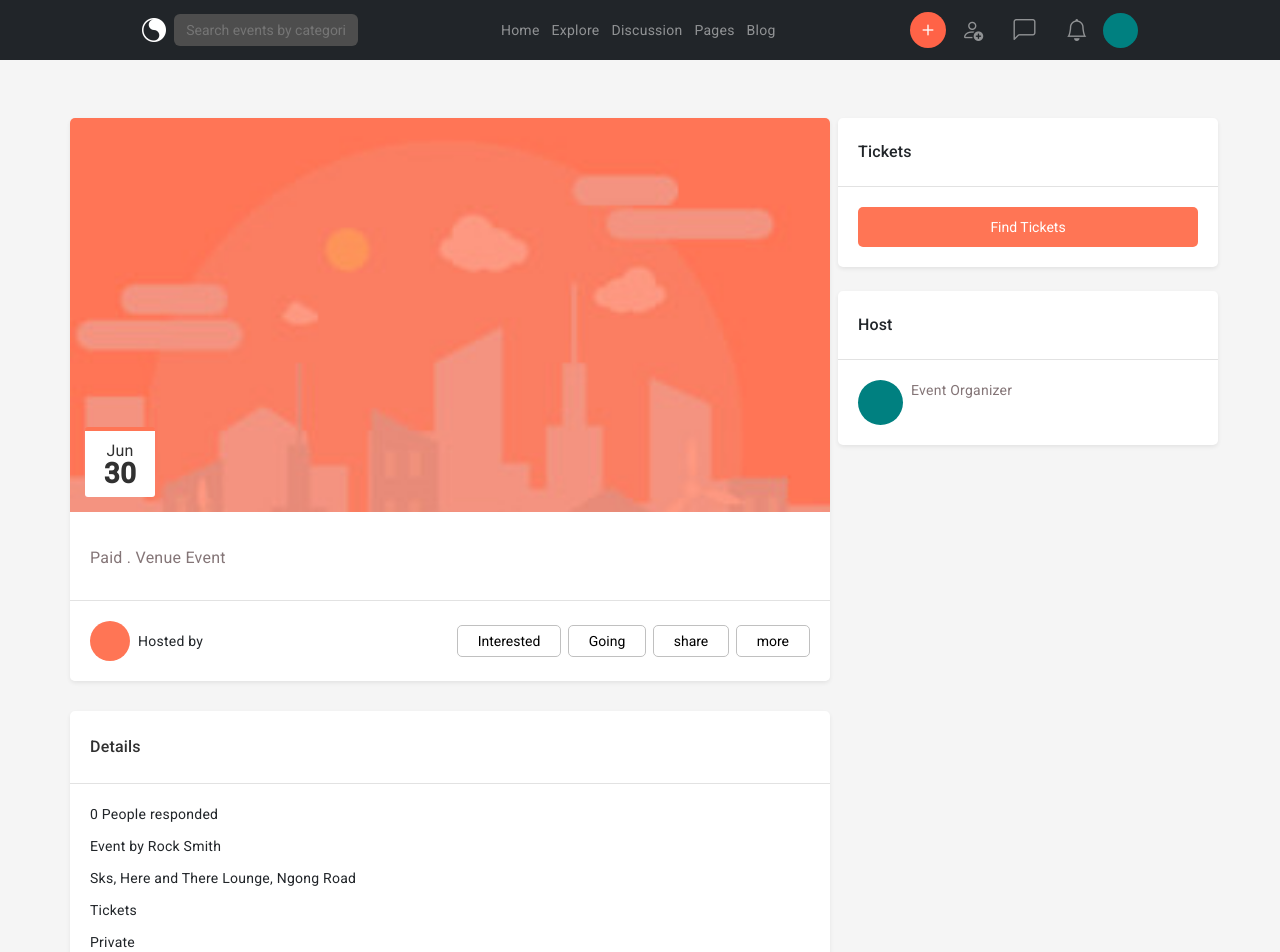
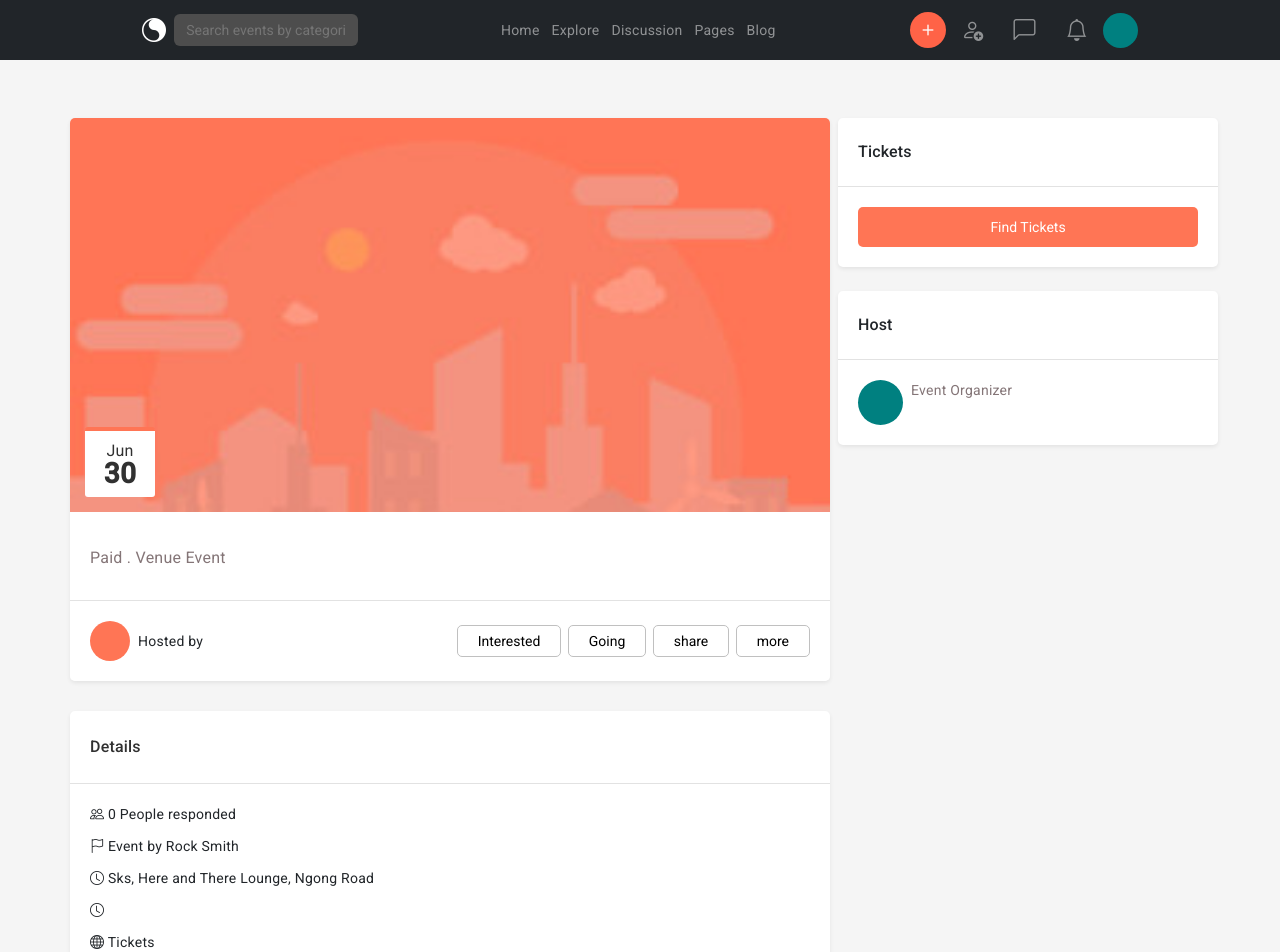
Before and after one commit to kennedybabu/events-angular, an Angular app: page /event/1 in a window 1280 px wide. Shown: the top 952 px of the page. Built offline with nearby package versions, Linux system fonts and the light colour scheme; no server answers.

Commit message:
feature: update the events list on event update

```diff
--- a/src/app/components/event/event.component.html
+++ b/src/app/components/event/event.component.html
@@ -11,8 +11,8 @@
         <p style="font-size: 14px;color: #847577;">Race Course</p>
         <p style="font-size: 14px;color: #847577;">{{ event?.likes_count + event?.attending_count }} Interested . {{ event?.attending_count }} Going</p>
         <div class="row gap-2 px-2">
-            <button class="col-7">
-                <i (click)="attendEvent()" [ngClass]=" event.liked ? 'liked' : '' " class="bi bi-star"></i> Interested
+            <button (click)="attendEvent()" class="col-7">
+                <i  [ngClass]=" event.liked ? 'liked' : '' " class="bi bi-star"></i> Interested
             </button>
             <button  style="max-width: max-content;" class="col-12">
                 <i class="bi bi-share"></i>
--- a/src/app/components/event/event.component.ts
+++ b/src/app/components/event/event.component.ts
@@ -1,4 +1,4 @@
-import { Component, Input } from '@angular/core';
+import { Component, EventEmitter, Input, Output } from '@angular/core';
 import { Router } from '@angular/router';
 import { AttendService } from 'src/app/services/event/attend.service';
 
@@ -10,6 +10,7 @@ import { AttendService } from 'src/app/services/event/attend.service';
 export class EventComponent {
 
   @Input() event!: any
+  @Output() eventUpdated = new EventEmitter<boolean>()
 
   constructor(private router:Router, private attendService:AttendService){}
 
@@ -19,7 +20,10 @@ export class EventComponent {
 
 
   attendEvent(){
-    this.attendService.attendEvent(this.event.id)
+    this.attendService.attendEvent(this.event.id).subscribe((res) => {
+      console.log(res)
+      this.eventUpdated.emit(true)
+    })
   }
 
 }
--- a/src/app/components/footer/footer.component.scss
+++ b/src/app/components/footer/footer.component.scss
@@ -20,6 +20,7 @@
 
                     a {
                         margin: 0 15px;
+                        cursor: pointer;
                     }
 
                     p {
--- a/src/app/pages/event/event.component.html
+++ b/src/app/pages/event/event.component.html
@@ -43,13 +43,13 @@
                             <h2 style="font-size: 16px;color: #313131;margin-bottom: 0;">Details</h2>
                         </div>
                         <div style="padding: 20px;">
-                            <p>{{ event?.likes_count + event?.attending_count }} People responded</p>
-                            <p>Event by Rock Smith</p>
-                            <p>Sks, Here and There Lounge, Ngong Road</p>
-                            <p>{{ event?.date }}</p>
-                            <p>Tickets</p>
-                            <p>Private</p>
-                            <small>Get Ready to get yourself dirty with paint!</small>
+                            <p><i class="bi bi-people mr-2"></i> {{ event?.likes_count + event?.attending_count }} People responded</p>
+                            <p><i class="bi bi-flag mr-2"></i> Event by Rock Smith</p>
+                            <p><i class="bi bi-clock mr-2"></i> Sks, Here and There Lounge, Ngong Road</p>
+                            <p> <i class="bi bi-clock mr-2"></i> {{ event?.date }}</p>
+                            <p> <i class="bi bi-globe mr-2"></i> Tickets</p>
+                            <p> <i class="bi bi-globe mr-2"></i> Private</p>
+                            <small style="color: #313131;">Get Ready to get yourself dirty with paint!</small>
                         </div>
                     </div>
                 </div>
@@ -79,8 +79,6 @@
                             </div>
                         </div>
                     </div>
-
-
                 </div>
             </div>
         </div>
--- a/src/app/pages/homepage/homepage.component.html
+++ b/src/app/pages/homepage/homepage.component.html
@@ -28,7 +28,7 @@
                     <app-buttons></app-buttons>
 
                     <div class="gap-2" style="display: flex;justify-content: space-between;flex-wrap: wrap;">
-                        <app-event *ngFor="let event of events" [event]="event"></app-event>
+                        <app-event (eventUpdated)="onEventUpdate()" *ngFor="let event of events" [event]="event"></app-event>
                     </div>
                 </div>
 
--- a/src/app/pages/homepage/homepage.component.ts
+++ b/src/app/pages/homepage/homepage.component.ts
@@ -62,4 +62,8 @@ export class HomepageComponent implements OnInit {
 
   ngOnInit(): void {
   }
+
+  onEventUpdate(){
+    this.fetchEvents()
+  }
 }
--- a/src/app/services/event/attend.service.ts
+++ b/src/app/services/event/attend.service.ts
@@ -1,5 +1,6 @@
 import { HttpClient } from '@angular/common/http';
 import { Injectable } from '@angular/core';
+import { Observable } from 'rxjs';
 import { environment } from 'src/environment/environment';
 
 @Injectable({
@@ -9,9 +10,7 @@ export class AttendService {
 
   constructor(private http:HttpClient) { }
 
-  attendEvent(eventId: string){
-    this.http.post(`${environment.apiBaseUrl}/event/${eventId}/attend`, {}).subscribe((res) => {
-      console.log(res)
-    })
+  attendEvent(eventId: string): Observable<any>{
+    return this.http.post(`${environment.apiBaseUrl}/event/${eventId}/attend/`, {})
   }
 }
```
Also changed, not shown: src/app/pages/event/event.component.ts (line endings or trailing spaces).
